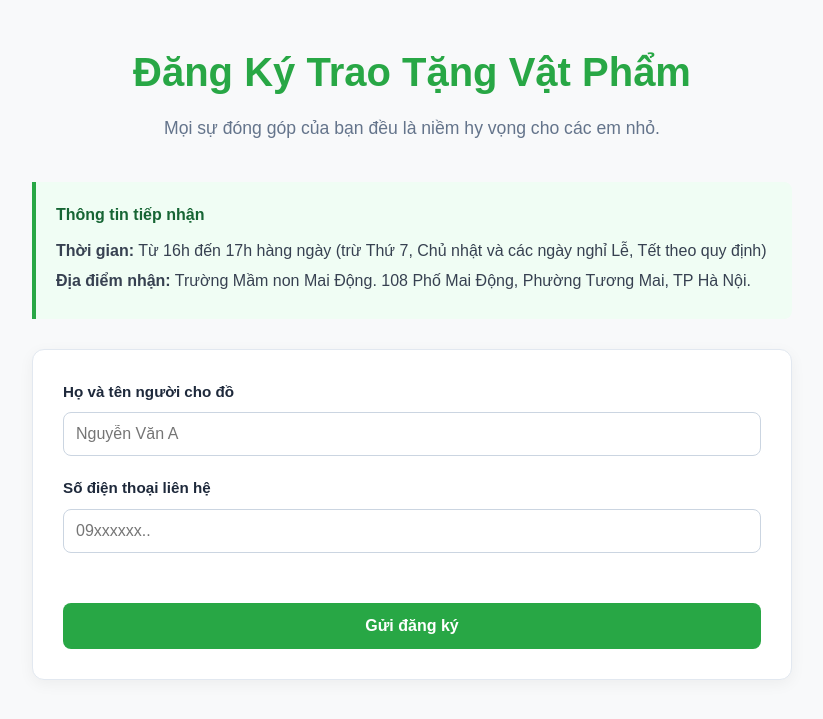
After one commit to tnquan2401-prog/Sieuduan, a PHP site: page /PHP/DangKyChoDo.php in a window 1280 px wide. The commit adds this page. Shown: the top 719 px of the page, without its empty margins (228-1051 px from the left). Run offline with PHP 8.4, Linux system fonts and the light colour scheme; a user stored in the database is signed in.

Commit message:
Thêm chức năng đăng ký cho đồ tại địa điểm cố định

```diff
--- /dev/null
+++ b/PHP/DangKyChoDo.php
@@ -0,0 +1,116 @@
+<?php
+if (session_status() === PHP_SESSION_NONE) {
+    session_start();
+}
+require_once __DIR__ . '/Connect/connect.php';
+
+// Bảo vệ: Yêu cầu đăng nhập
+if (!isset($_SESSION['user_id'])) {
+    echo "<div class='container' style='padding: 50px; text-align: center;'>";
+    echo "<h3>Vui lòng đăng nhập để thực hiện đăng ký cho đồ.</h3>";
+    echo "<a href='index.php?type=Login' class='btn' style='background: #28a745; color: white; padding: 10px 20px; text-decoration: none; border-radius: 5px; display: inline-block; margin-top: 20px;'>Đến trang Đăng nhập</a>";
+    echo "</div>";
+    return;
+}
+
+$successMsg = '';
+$errorMsg = '';
+
+if ($_SERVER["REQUEST_METHOD"] == "POST") {
+    $hoten = htmlspecialchars($_POST['hoten'] ?? '');
+    $sdt = htmlspecialchars($_POST['sdt'] ?? '');
+    $user_id = $_SESSION['user_id'];
+
+    if (empty($hoten) || empty($sdt)) {
+        $errorMsg = "Vui lòng điền đầy đủ thông tin.";
+    } else {
+        $sql = "INSERT INTO dangkychodo (ID_User, HoTen, SoDienThoai) VALUES (?, ?, ?)";
+        $stmt = $conn->prepare($sql);
+        if ($stmt) {
+            $stmt->bind_param("iss", $user_id, $hoten, $sdt);
+            if ($stmt->execute()) {
+                $successMsg = "Đăng ký cho đồ thành công! Cảm ơn tấm lòng của bạn.";
+            } else {
+                $errorMsg = "Lỗi khi lưu dữ liệu: " . $stmt->error;
+            }
+            $stmt->close();
+        } else {
+            $errorMsg = "Lỗi truy vấn SQL: " . $conn->error;
+        }
+    }
+}
+?>
+
+<link rel="stylesheet" href="CSS/index.css">
+<style>
+    .info-box {
+        background: #f0fdf4;
+        border-left: 4px solid #28a745;
+        padding: 20px;
+        margin-bottom: 30px;
+        border-radius: 0 8px 8px 0;
+    }
+    .info-box h4 {
+        color: #166534;
+        margin-top: 0;
+        margin-bottom: 10px;
+    }
+    .info-box p {
+        margin: 5px 0;
+        color: #374151;
+        line-height: 1.6;
+    }
+    .form-donate {
+        background: #fff;
+        padding: 30px;
+        border-radius: 12px;
+        box-shadow: 0 4px 15px rgba(0,0,0,0.05);
+        border: 1px solid #e2e8f0;
+    }
+</style>
+
+<main class="category-page" style="padding: 40px 0;">
+    <div class="container" style="max-width: 800px;">
+        <div class="page-header" style="text-align: center; margin-bottom: 40px;">
+            <h2 style="color: #28a745;"><i class="fa-solid fa-hand-holding-heart"></i> Đăng Ký Trao Tặng Vật Phẩm</h2>
+            <p style="color: #64748b;">Mọi sự đóng góp của bạn đều là niềm hy vọng cho các em nhỏ.</p>
+        </div>
+
+        <!-- Thông báo thành công/lỗi -->
+        <?php if ($successMsg): ?>
+            <div style="background: #dcfce7; color: #166534; padding: 15px; border-radius: 8px; margin-bottom: 25px; border: 1px solid #bbf7d0;">
+                <i class="fa-solid fa-circle-check"></i> <?php echo $successMsg; ?>
+            </div>
+        <?php endif; ?>
+
+        <?php if ($errorMsg): ?>
+            <div style="background: #fef2f2; color: #991b1b; padding: 15px; border-radius: 8px; margin-bottom: 25px; border: 1px solid #fecaca;">
+                <i class="fa-solid fa-triangle-exclamation"></i> <?php echo $errorMsg; ?>
+            </div>
+        <?php endif; ?>
+
+        <div class="info-box">
+            <h4><i class="fa-solid fa-circle-info"></i> Thông tin tiếp nhận</h4>
+            <p><strong><i class="fa-regular fa-clock"></i> Thời gian:</strong> Từ 16h đến 17h hàng ngày (trừ Thứ 7, Chủ nhật và các ngày nghỉ Lễ, Tết theo quy định)</p>
+            <p><strong><i class="fa-solid fa-location-dot"></i> Địa điểm nhận:</strong> Trường Mầm non Mai Động. 108 Phố Mai Động, Phường Tương Mai, TP Hà Nội.</p>
+        </div>
+
+        <div class="form-donate">
+            <form action="" method="POST">
+                <div class="form-group" style="margin-bottom: 20px;">
+                    <label style="display: block; margin-bottom: 8px; font-weight: 600; color: #1e293b;">Họ và tên người cho đồ</label>
+                    <input type="text" name="hoten" required placeholder="Nguyễn Văn A" style="width: 100%; padding: 12px; border: 1px solid #cbd5e1; border-radius: 8px; outline: none;">
+                </div>
+
+                <div class="form-group" style="margin-bottom: 30px;">
+                    <label style="display: block; margin-bottom: 8px; font-weight: 600; color: #1e293b;">Số điện thoại liên hệ</label>
+                    <input type="text" name="sdt" required placeholder="09xxxxxx.." style="width: 100%; padding: 12px; border: 1px solid #cbd5e1; border-radius: 8px; outline: none;">
+                </div>
+
+                <button type="submit" class="btn" style="background: #28a745; color: white; width: 100%; padding: 14px; border: none; border-radius: 8px; font-size: 1rem; font-weight: bold; cursor: pointer; transition: 0.3s;">
+                    <i class="fa-solid fa-paper-plane"></i> Gửi đăng ký
+                </button>
+            </form>
+        </div>
+    </div>
+</main>
--- a/PHP/Header.php
+++ b/PHP/Header.php
@@ -76,6 +76,7 @@ $cartCount = count($_SESSION['cart']);
                                 <div class="admin-dropdown-content" style="display: none; position: absolute; top: 100%; right: 0; background: #fff; min-width: 170px; box-shadow: 0 4px 6px rgba(0,0,0,0.1); border-radius: 8px; z-index: 1000; padding: 10px 0; border: 1px solid #f1f5f9;">
                                     <a href="index.php?type=AdminDuyetDon" style="display: block; padding: 8px 15px; color: #333; font-size: 14px; text-decoration: none; margin: 0;"><i class="fa-solid fa-list-check" style="width: 20px; color: #28a745;"></i> Duyệt Đơn</a>
                                     <a href="index.php?type=admin_add_product" style="display: block; padding: 8px 15px; color: #333; font-size: 14px; text-decoration: none; margin: 0;"><i class="fa-solid fa-plus-circle" style="width: 20px; color: #28a745;"></i> Thêm sản phẩm</a>
+                                    <a href="index.php?type=AdminDanhSachChoDo" style="display: block; padding: 8px 15px; color: #333; font-size: 14px; text-decoration: none; margin: 0;"><i class="fa-solid fa-clipboard-list" style="width: 20px; color: #28a745;"></i> Danh sách cho đồ</a>
                                 </div>
                             </div>
                             <style>
@@ -129,6 +130,7 @@ $cartCount = count($_SESSION['cart']);
                     </ul>
                 </li>
                 <li><a href="index.php?type=NoiQuy">Nội quy</a></li>
+                <li><a href="index.php?type=DangKyChoDo">Đăng ký cho đồ</a></li>
                 <li><a href="index.php?type=LienHe">Liên hệ</a></li>
             </ul>
         </nav>
```
Also changed, not shown: PHP/AdminDanhSachChoDo.php (added, +68 -0 lines).
